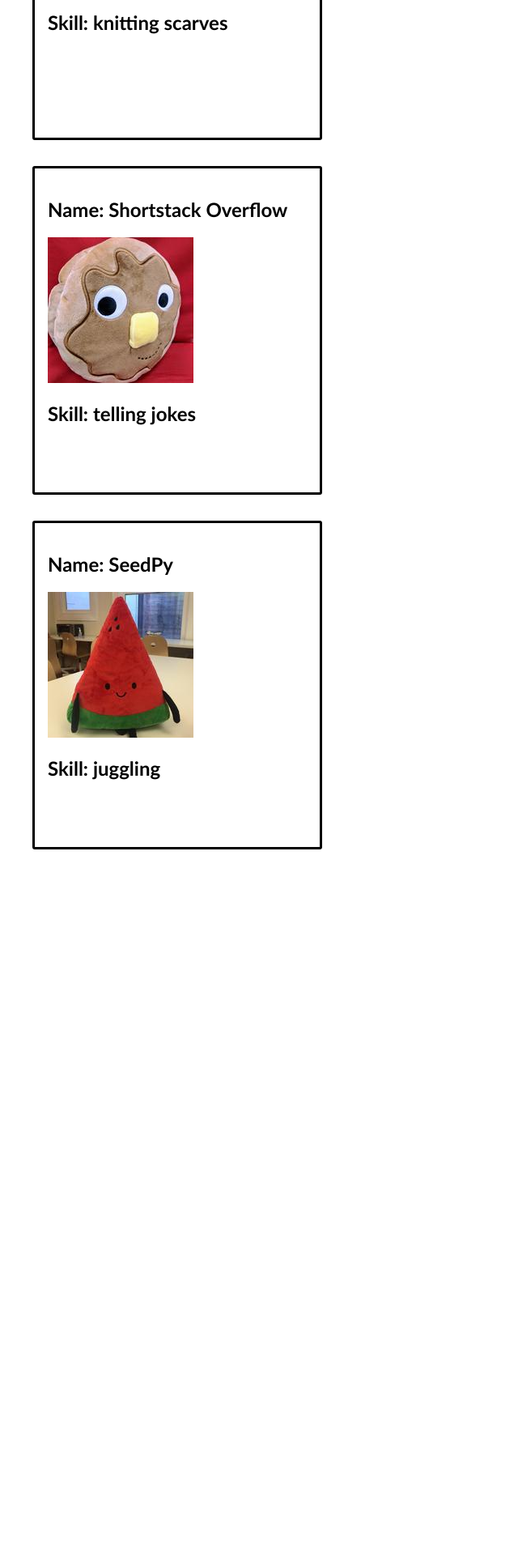
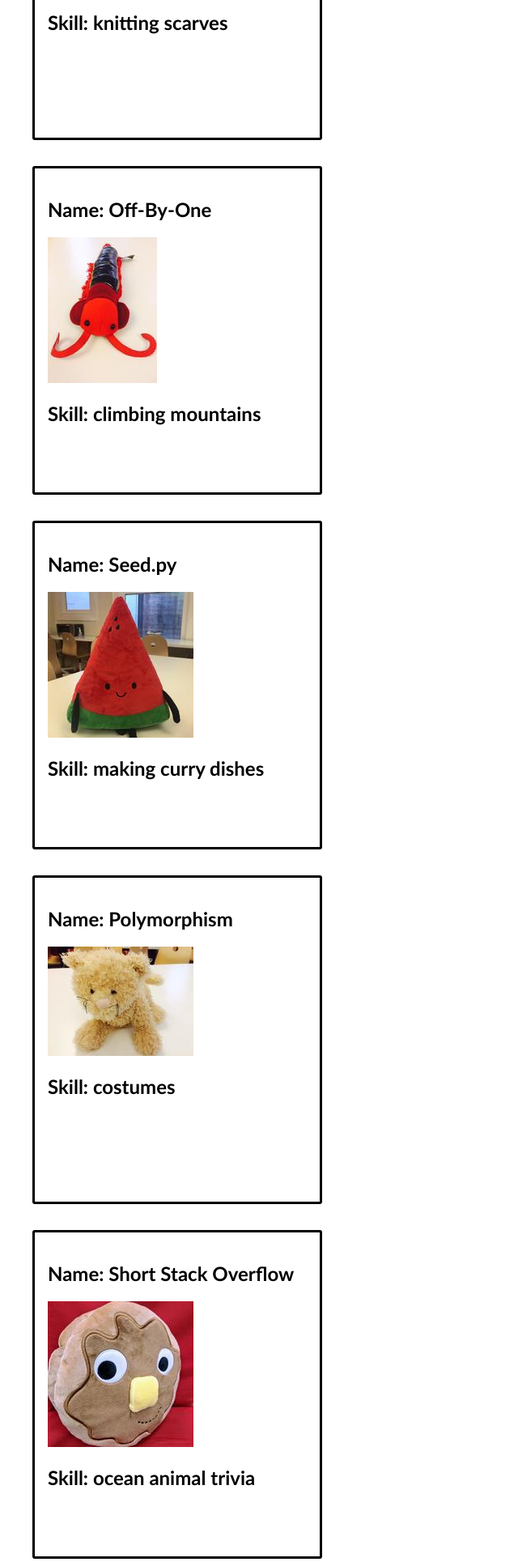
Before and after one commit to coriography/HB_lab_react_trading_cards, a Flask app: page /cards in a window 1280 px wide. Shown: the part 1201-3130 px from the top of the page at 81% size, without its empty margins (0-640 px from the left). Before the commit the page ends 2250 px from the top, so only its background shows below. Run offline with Flask 2, Linux system fonts and the light colour scheme; some libraries are stand-ins or nearby versions.

Commit message:
Render trading card elements

```diff
--- a/5/react-trading-cards/static/js/tradingCard.jsx
+++ b/5/react-trading-cards/static/js/tradingCard.jsx
@@ -60,62 +60,39 @@ function TradingCard(props) {
   );
 }
 
-ReactDOM.render(
-  (
-    <TradingCard
-      name="Balloonicorn"
-      skill="video games"
-      imgUrl="/static/img/balloonicorn.jpg"
-    />
-  ),
-  document.querySelector('#balloonicorn')
-);
+// define TradingCard component
+   // render one trading card
+
+// define TradingCardContainer component
+// loop over each data point
+  // and make a TradingCard component
+  // return all those TradingCard's we made
+
+  // mount just ONE thing onto the page:
+// one TradingCardContainer component
+
+// define TradingCardContainer component
+function TradingCardContainer() {
+  const tradingCards = [];
+
+  for (const currentCard of tradingCardData) {
+    tradingCards.push(
+      <TradingCard
+        name={currentCard.name}
+        skill={currentCard.skill}
+        imgUrl={currentCard.imgUrl}
+      />
+    );
+  }
+
+  return (
+    <React.Fragment>
+      {tradingCards}
+    </React.Fragment>
+  );
+}
 
 ReactDOM.render(
-  (
-    <TradingCard
-      name="Float"
-      skill="baking pretzels"
-      imgUrl="/static/img/float.jpg"
-    />
-  ),
-  document.querySelector('#float')
+    <TradingCardContainer/>,
+  document.querySelector('#all-cards')
 );
-
-ReactDOM.render(
-  (
-    <TradingCard
-      name="Llambda"
-      skill="knitting scarves"
-      imgUrl="/static/img/llambda.jpg"
-    />
-  ),
-  document.querySelector('#llambda')
-);
-
-ReactDOM.render(
-  (
-    <TradingCard
-      name="Shortstack Overflow"
-      skill="telling jokes"
-      imgUrl="/static/img/shortstack-overflow.jpg"
-    />
-  ),
-  document.querySelector('#shortstack')
-);
-
-ReactDOM.render(
-  (
-    <TradingCard
-      name="SeedPy"
-      skill="juggling"
-      imgUrl="/static/img/seedpy.jpg"
-    />
-  ),
-  document.querySelector('#seedpy')
-);
-
-// for (const data of tradingCardData) {
-//   console.log(data.name);
-//   console.log(data.skill);
-// }
--- a/5/react-trading-cards/templates/cards.html
+++ b/5/react-trading-cards/templates/cards.html
@@ -9,19 +9,7 @@
 
 {% block body %}
 
-<!-- Mount Balloonicorn's card on to this element. -->
-<div id="balloonicorn"></div>
-
-<!-- Mount Float's card on to this element. -->
-<div id="float"></div>
-
-<!-- Mount Llambda's card on to this element. -->
-<div id="llambda"></div>
-
-<!-- Mount Shortstack's card on to this element. -->
-<div id="shortstack"></div>
-
-<!-- Mount Seedpy's card on to this element. -->
-<div id="seedpy"></div>
+<!-- Mount all cards on to this element. -->
+<div id="all-cards"></div>
 
 {% endblock %}
```
